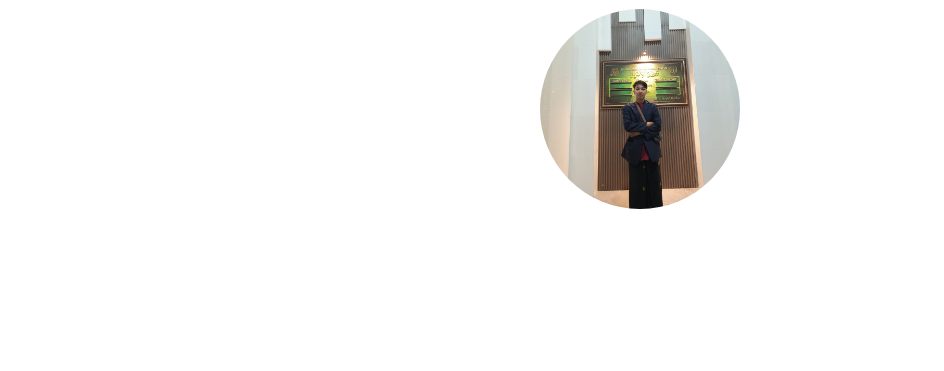
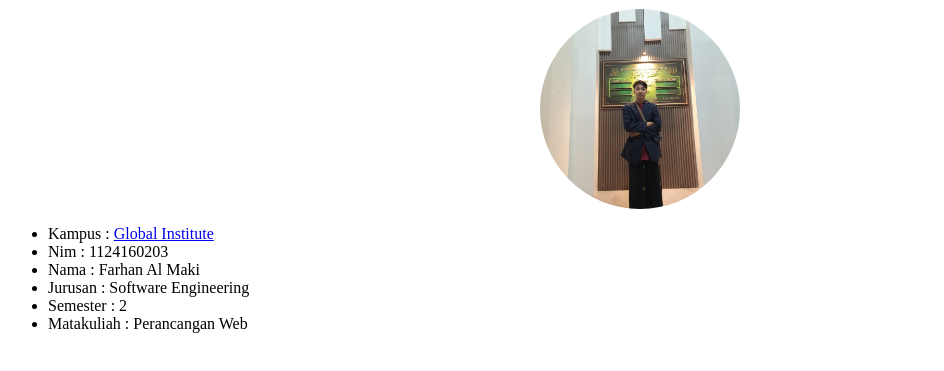
Before and after one commit to Farhan-Almaki/1124160203---UTS, a plain HTML site: page index.html in a window 1280 px wide. Shown: the part 79-450 px from the top of the page, without its empty margins (0-944 px from the left). Drawn offline with Linux system fonts and the light colour scheme.

Commit message:
commit 5

```diff
--- a/index.html
+++ b/index.html
@@ -29,5 +29,14 @@
     <div class="container">
         <img src="img/profile.webp" alt="Foto Profile">
     </div>
+
+    <ul>
+        <li>Kampus : <a href="https://global.ac.id" target="_blank">Global Institute</a> </li>
+        <li>Nim : 1124160203</li>
+        <li>Nama : Farhan Al Maki</li>
+        <li>Jurusan : Software Engineering</li>
+        <li>Semester : 2</li>
+        <li>Matakuliah : Perancangan Web</li>
+    </ul>
 </body>
 </html>
```
